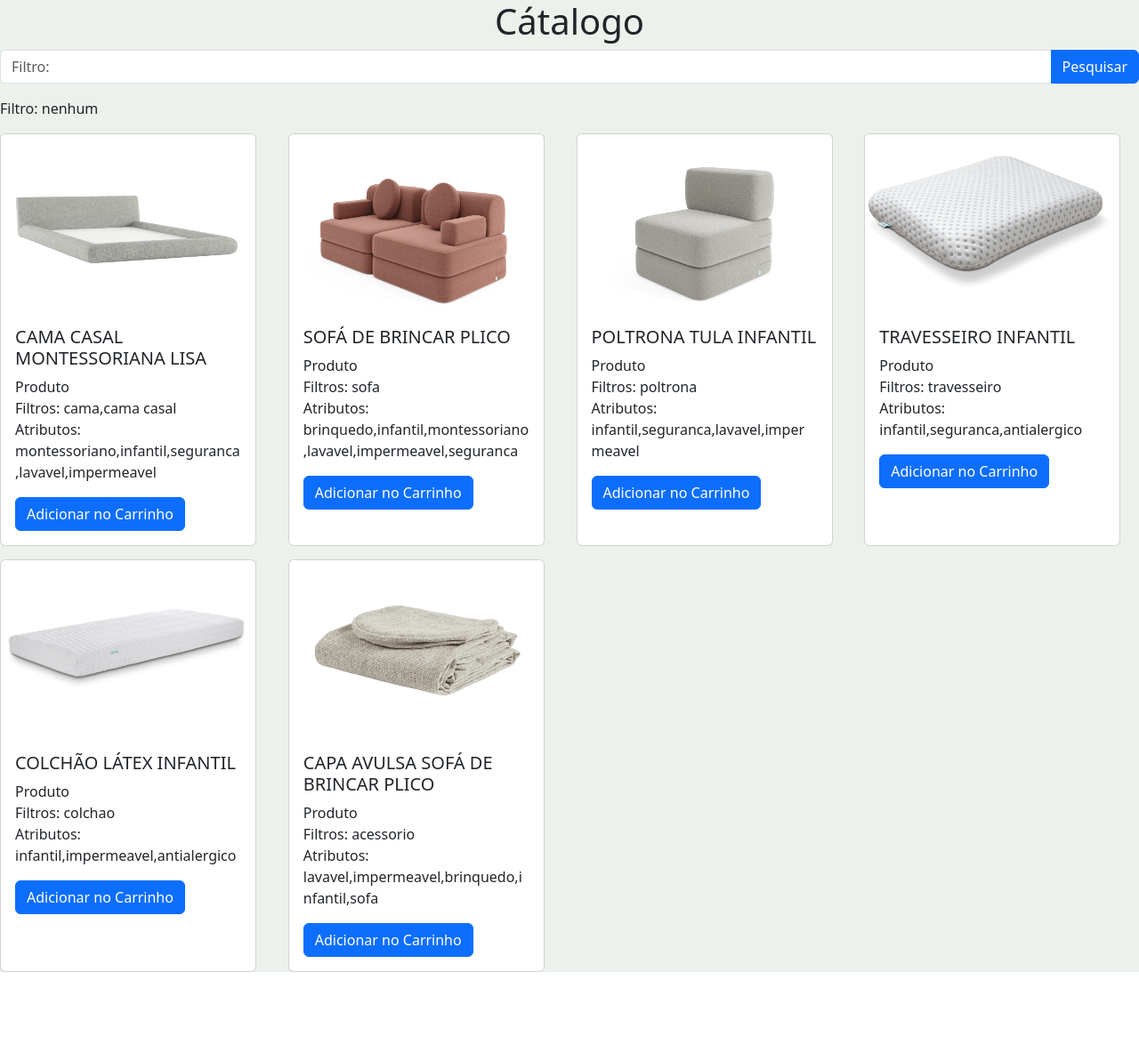
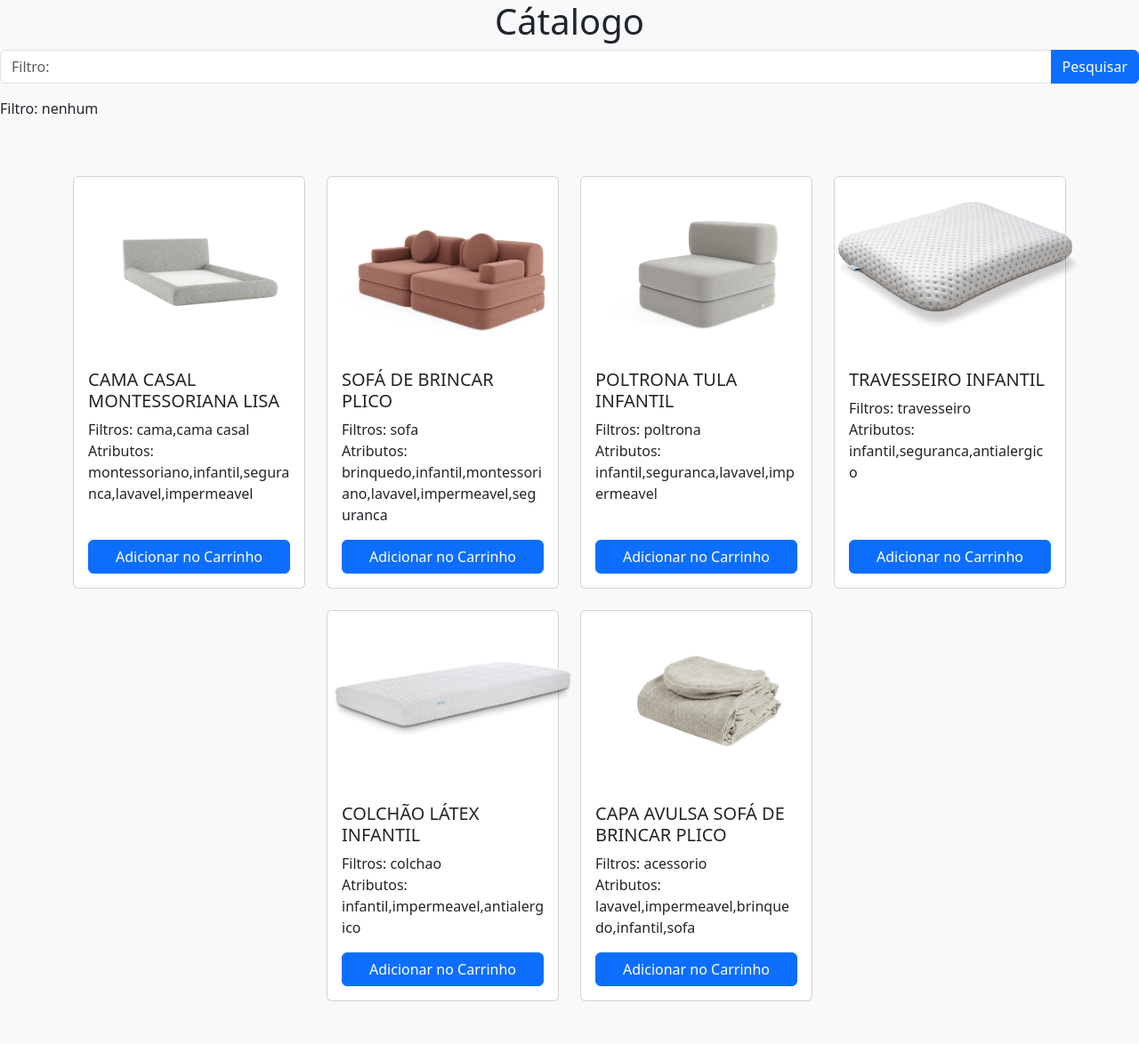
Before and after one commit to PedroGoulartbranco/Site-de-feira-integrado-com-IA, a Flask app: page / in a window 1280 px wide. Shown: the whole page at 89% size. Before the commit the page ends 1093 px from the top, so only its background shows below. Run offline with Flask 3, Linux system fonts and the light colour scheme.

Commit message:
usando o bootstrap para alinhar e deixar bonito

```diff
--- a/static/css/catalogo.css
+++ b/static/css/catalogo.css
@@ -1,10 +1,10 @@
-#produtos {
+/* #produtos {
     display: grid;
     grid-template-columns: repeat(4, 1fr);
     gap: 15px;
-}
+} */
 body {
-    background-color: rgb(236, 241, 236);
+    background-color: #f8f9fa;
 }
 
 .card img{
--- a/static/js/script.js
+++ b/static/js/script.js
@@ -1,129 +1,130 @@
-let pesquisa = document.getElementById("barra_pesquisa")
-let botao_pesquisar = document.getElementById("botao_pesquisar")
-let filtros = ['nenhum']
-let atributos = ['nenhum']
-let mostrar_filtros = document.getElementById("filtros")
-let produtos = []
+let pesquisa = document.getElementById("barra_pesquisa");
+let botao_pesquisar = document.getElementById("botao_pesquisar");
+let filtros = ["nenhum"];
+let atributos = ["nenhum"];
+let mostrar_filtros = document.getElementById("filtros");
+let produtos = [];
 
-mostrar_filtros.innerHTML = filtros
-
+mostrar_filtros.innerHTML = filtros;
 
 botao_pesquisar.addEventListener("click", function (event) {
   event.preventDefault(); //Não recarrega a pagina
-    usuario_digitou = pesquisa.value
-    console.log(usuario_digitou)
+  usuario_digitou = pesquisa.value;
+  console.log(usuario_digitou);
 
-    fetch('http://127.0.0.1:5000/pesquisar', {
-        method: 'POST',
+  fetch("http://127.0.0.1:5000/pesquisar", {
+    method: "POST",
     headers: {
+      "Content-Type": "application/json",
+    },
+    body: JSON.stringify({ pesquisa: usuario_digitou }),
+  })
+    .then((response) => response.json())
 
-            'Content-Type': 'application/json'
-
-        },
-        body: JSON.stringify(
-            { pesquisa: usuario_digitou }
-        )
-
+    .then((data) => {
+      atualizar_filtro(data.filtros, data.atributos);
+      filtros = data.filtros;
+      atributos = data.atributos;
+      mostrar_produtos(produtos);
     })
 
-        .then(response => response.json())
-
-        .then(data => {
-            atualizar_filtro(data.filtros, data.atributos)
-            filtros = data.filtros
-            atributos = data.atributos
-            mostrar_produtos(produtos)
-        })
-
-        .catch(error => console.log(error));
-})
+    .catch((error) => console.log(error));
+});
 
 function atualizar_filtro(filtros, atributos) {
-    mostrar_filtros.innerHTML = `${filtros} | ${atributos}`
+  mostrar_filtros.innerHTML = `${filtros} | ${atributos}`;
 }
 
 async function pegar_produtos() {
-    await fetch('http://127.0.0.1:5000/pegar_produtos')
+  await fetch("http://127.0.0.1:5000/pegar_produtos")
+    .then((response) => response.json())
 
-        .then(response => response.json())
-
-        .then(data => {
-            produtos = data.produtos
+    .then((data) => {
+      produtos = data.produtos;
     })
 
-        .catch(error => console.log(error));
+    .catch((error) => console.log(error));
 }
 
 function mostrar_produtos(produtos) {
-    let div_produtos_mostrar = document.getElementById("produtos")
-    div_produtos_mostrar.innerHTML = ``
-    let produtos_filtrados = []
-    let produto_esta_no_atributos = false
-    let produto_esta_no_filtro = false
+  let div_produtos_mostrar = document.getElementById("produtos");
+  div_produtos_mostrar.innerHTML = ``;
+  let produtos_filtrados = [];
+  let produto_esta_no_atributos = false;
+  let produto_esta_no_filtro = false;
 
   if (filtros.includes("nenhum")) {
     if (atributos.includes("nenhum")) {
-            produtos.forEach(produto => {
-                produtos_filtrados.push(produto)
-            })
+      produtos.forEach((produto) => {
+        produtos_filtrados.push(produto);
+      });
     } else {
-            produtos_filtrados = produtos.filter(produto => {
-            produto_esta_no_atributos = produto.atributos.some(atributo => atributos.includes(atributo));
-            return  produto_esta_no_atributos
-        })
+      produtos_filtrados = produtos.filter((produto) => {
+        produto_esta_no_atributos = produto.atributos.some((atributo) =>
+          atributos.includes(atributo),
+        );
+        return produto_esta_no_atributos;
+      });
     }
-        produtos_filtrados.forEach(produto => {
+    produtos_filtrados.forEach((produto) => {
       div_produtos_mostrar.innerHTML += `
-            <div class="card" style="width: 18rem">
-                <img src="static/img/produtos/${produto.img}" class="card-img-top" alt="...">
-                <div class="card-body">
+        <div class="col-12 col-md-6 col-lg-4 col-xl-3 d-flex justify-content-center">
+            <div class="card h-100">
+                <img src="static/img/produtos/${produto.img}" class="card-img-top" alt="..." style="height: 200px; object-fit: contain;">
+                <div class="card-body d-flex flex-column">
                     <h5 class="card-title">${produto.name}</h5>
                     <p class="card-text">
-                        Produto<br>
                         Filtros: ${produto.filtros} <br>
                         Atributos: ${produto.atributos}
                     </p>
-                    <a href="#" class="btn btn-primary">Adicionar no Carrinho</a>
+                    <a href="#" class="btn btn-primary mt-auto">Adicionar no Carrinho</a>
                 </div>
-            </div>`
-        })
+            </div>
+        </div>`;
+    });
   } else {
     if (atributos.includes("nenhum")) {
-            produtos_filtrados = produtos.filter(produto => {
-            produto_esta_no_filtro = produto.filtros.some(filtro => filtros.includes(filtro));
+      produtos_filtrados = produtos.filter((produto) => {
+        produto_esta_no_filtro = produto.filtros.some((filtro) =>
+          filtros.includes(filtro),
+        );
 
-            return produto_esta_no_filtro
-        })
+        return produto_esta_no_filtro;
+      });
     } else {
-            produtos_filtrados = produtos.filter(produto => {
-            produto_esta_no_filtro = produto.filtros.some(filtro => filtros.includes(filtro));
-            produto_esta_no_atributos = produto.atributos.some(atributo => atributos.includes(atributo));
+      produtos_filtrados = produtos.filter((produto) => {
+        produto_esta_no_filtro = produto.filtros.some((filtro) =>
+          filtros.includes(filtro),
+        );
+        produto_esta_no_atributos = produto.atributos.some((atributo) =>
+          atributos.includes(atributo),
+        );
 
-            return produto_esta_no_filtro && produto_esta_no_atributos
-        })
+        return produto_esta_no_filtro && produto_esta_no_atributos;
+      });
     }
-        console.log(produtos_filtrados)
-        produtos_filtrados.forEach(produto => {
+    console.log(produtos_filtrados);
+    produtos_filtrados.forEach((produto) => {
         div_produtos_mostrar.innerHTML += `
-                <div class="card" style="width: 18rem">
-                    <img src="static/img/produtos/${produto.img}" class="card-img-top" alt="...">
-                    <div class="card-body">
+        <div class="col-12 col-md-6 col-lg-4 col-xl-3 d-flex justify-content-center">
+            <div class="card h-100">
+                <img src="static/img/produtos/${produto.img}" class="card-img-top" alt="..." style="height: 200px; object-fit: contain;">
+                <div class="card-body d-flex flex-column">
                     <h5 class="card-title">${produto.name}</h5>
                     <p class="card-text">
-                            Produto<br>
                         Filtros: ${produto.filtros} <br>
                         Atributos: ${produto.atributos}
                     </p>
-
-                        <a href="#" class="btn btn-primary">Adicionar no Carrinho</a>
+                    <a href="#" class="btn btn-primary mt-auto">Adicionar no Carrinho</a>
                 </div>
-                </div>`
+            </div>
+        </div>`;
     });
   }
-};
+}
 
-
+//Chama essas duas funções toda vez que a pagina é reiniciada
 document.addEventListener("DOMContentLoaded", async function () {
   await pegar_produtos();
-    mostrar_produtos(produtos)
+  mostrar_produtos(produtos);
 });
--- a/templates/catalogo.html
+++ b/templates/catalogo.html
@@ -17,8 +17,10 @@
         <button type="button" class="btn btn-primary" id="botao_pesquisar">Pesquisar</button>
     </div>
     <p>Filtro: <span id="filtros"></span></p>
-    <div id="produtos">
+    <div class="container py-5">
+        <div id="produtos" class="row g-4 justify-content-center">
 
+        </div>
     </div>
 
 
```
Lines whose indentation alone changed are shown as unchanged.
